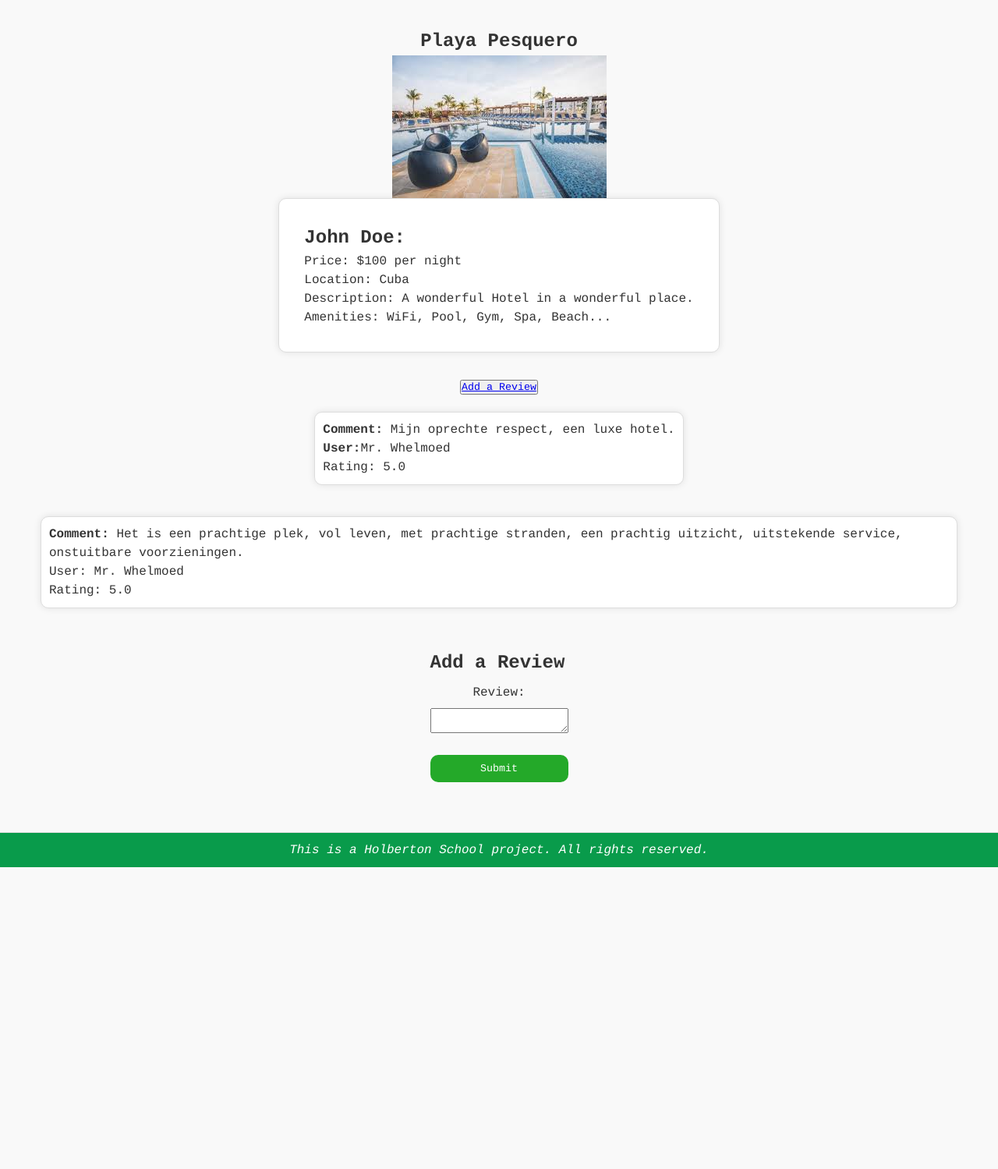
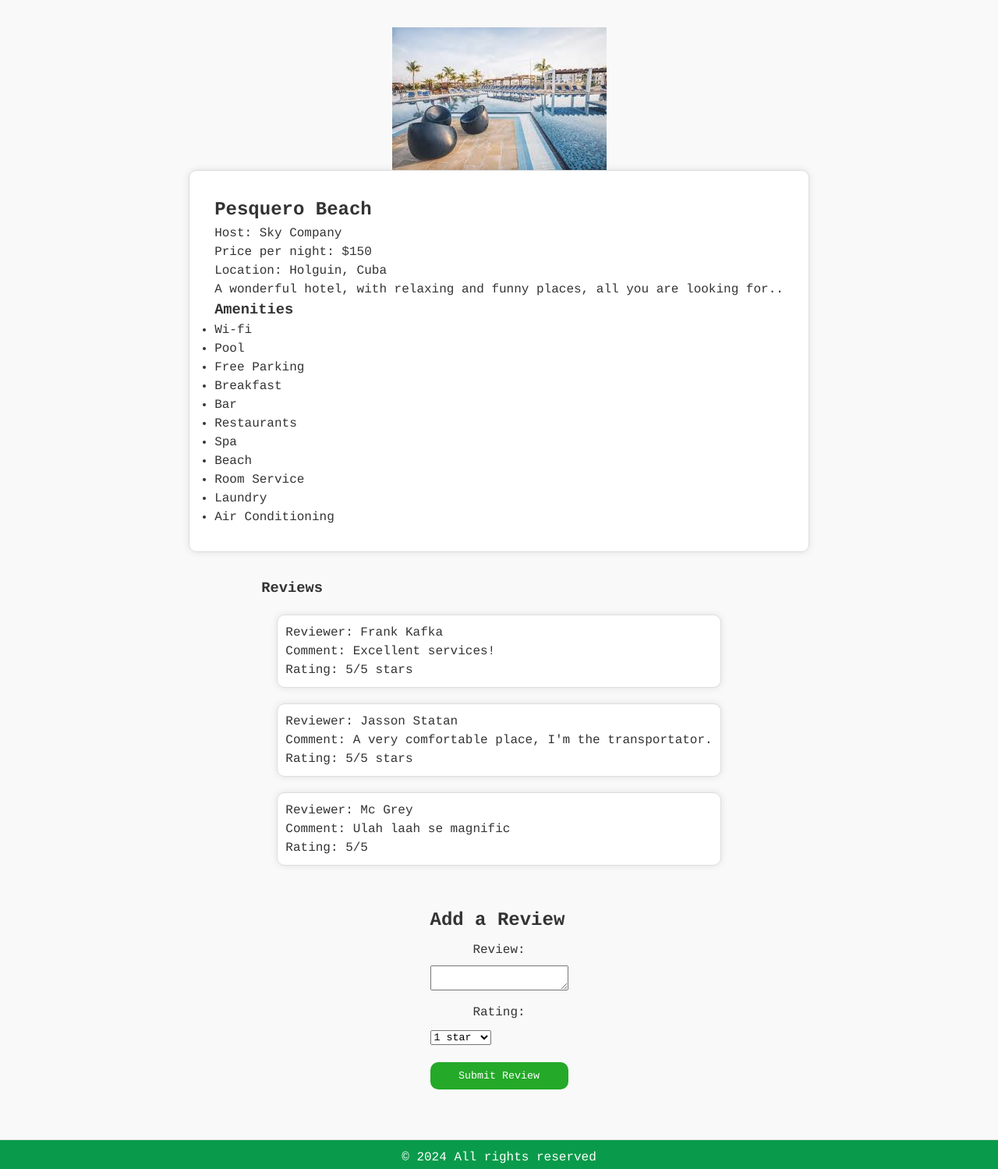
Before and after one commit to Magnusmajo/-holbertonschool-hbnb-client, a plain HTML site: page base_file/place.html in a window 1280 px wide. Shown: the part 149-1648 px from the top of the page at 78% size. Before the commit the page ends 1261 px from the top, so only its background shows below. Drawn offline with Linux system fonts and the light colour scheme.

Commit message:
Others changess

```diff
--- a/base_file/place.html
+++ b/base_file/place.html
@@ -1,59 +1,97 @@
 <!DOCTYPE html>
 <html lang="en">
+
 <head>
     <meta charset="UTF-8">
     <meta name="viewport" content="width=device-width, initial-scale=1.0">
     <title>Place Details</title>
     <link rel="stylesheet" href="styles.css">
 </head>
+
+<!-- Body -->
 <body>
     <header>
         <img src="images/logo.png" alt="Logo" class="logo">
         <nav>
-        <a href="login.html" class="login-button">Login</a>
-        <a href="index.html" id="inicio-link" class="inicio-button">Home</a>
+            <a href="login.html" id="login-link" class="login-button">Login</a>
+            <a href="index.html">Home</a>
         </nav>
     </header>
+
     <main>
         <section id="place-details" class="place-details">
-            <h2>Playa Pesquero</h2>
-            <img src="images/place1.jpg" alt="place1 Image" class="place-image-large">
-            <!--The info of the place-->
+            <img src="images/place1.jpg" alt="Place 1" class="place-image-large">
             <div class="place-info">
-                <h2><strong>John Doe:</strong></h2>
-                <p>Price: $100 per night</p>
-                <p>Location: Cuba</p>
-                <p>Description: A wonderful Hotel in a wonderful place.</p>
-                <p>Amenities: WiFi, Pool, Gym, Spa, Beach...</p>
+                <h2>Pesquero Beach</h2>
+                <p>Host: Sky Company</p>
+                <p>Price per night: $150</p>
+                <p>Location: Holguin, Cuba</p>
+                <div>
+                    <p>A wonderful hotel, with relaxing and funny places, all you are looking for..</p>
+                    <h3>Amenities</h3>
+                    <ul>
+                        <li>Wi-fi</li>
+                        <li>Pool</li>
+                        <li>Free Parking</li>
+                        <li>Breakfast</li>
+                        <li>Bar</li>
+                        <li>Restaurants</li>
+                        <li>Spa</li>
+                        <li>Beach</li>
+                        <li>Room Service</li>
+                        <li>Laundry</li>
+                        <li>Air Conditioning</li>
+                    </ul>
+                </div>
+            </div>
+
+            <!-- Place details will be populated dynamically -->
+        </section>
+
+        <!-- Reviews section -->
+        <section id="reviews" class="reviews">
+            <h3>Reviews</h3>
+            <div class="review-card">
+                <p>Reviewer: Frank Kafka</p>
+                <p>Comment: Excellent services!</p>
+                <p>Rating: 5/5 stars</p>
+            </div>
+            <div class="review-card">
+                <p>Reviewer: Jasson Statan</p>
+                <p>Comment: A very comfortable place, I'm the transportator.</p>
+                <p>Rating: 5/5 stars</p>
+            </div>
+            <div class="review-card">
+                <p>Reviewer: Mc Grey</p>
+                <p>Comment: Ulah laah se magnific</p>
+                <p>Rating: 5/5</p>
             </div>
         </section>
-        <!--Reviews section-->
-        <section id="reviews">
-            <a href="add_review.html"><button>Add a Review</a>
-        </section>
-            <div class="review-card">
-                <p><strong>Comment:</strong> Mijn oprechte respect, een luxe hotel.</p>
-                <p><strong>User:</strong>Mr. Whelmoed</p>
-                <p>Rating: 5.0</p>
-            </div>
-            <div class="review-card">
-                <p><strong>Comment:</strong> Het is een prachtige plek, vol leven, met prachtige stranden, een prachtig uitzicht, uitstekende service, onstuitbare voorzieningen.</p>
-                <p>User: Mr. Whelmoed</p>
-                <p>Rating: 5.0</p>
-            </div>
-        </section>
-        <section id="add-review">
+
+        <!-- Reviews will be populated dynamically -->
+        <section id="add-review" class="add-review">
             <h2>Add a Review</h2>
-            <form id="review-form" class="add-review">
+            <form id="review-form">
                 <label for="review-text">Review:</label>
                 <textarea id="review-text" name="review-text" required></textarea>
-                <button type="submit">Submit</button>
+                <label for="review-rating">Rating:</label>
+                <select id="review-rating" name="review-rating" required>
+                    <option value="1">1 star</option>
+                    <option value="2">2 stars</option>
+                    <option value="3">3 stars</option>
+                    <option value="4">4 stars</option>
+                    <option value="5">5 stars</option>
+                </select>
+                <button type="submit">Submit Review</button>
             </form>
         </section>
     </main>
-    <script src="scripts.js"></script>
+
     <footer>
-        <p><em>This is a Holberton School project. All rights reserved.</em></p>
+        <p>&copy; 2024 All rights reserved</p>
     </footer>
+
+    <script src="static/scripts.js"></script>
 </body>
+
 </html>
```
Also changed, not shown: base_file/index.html (+26 -29 lines).
